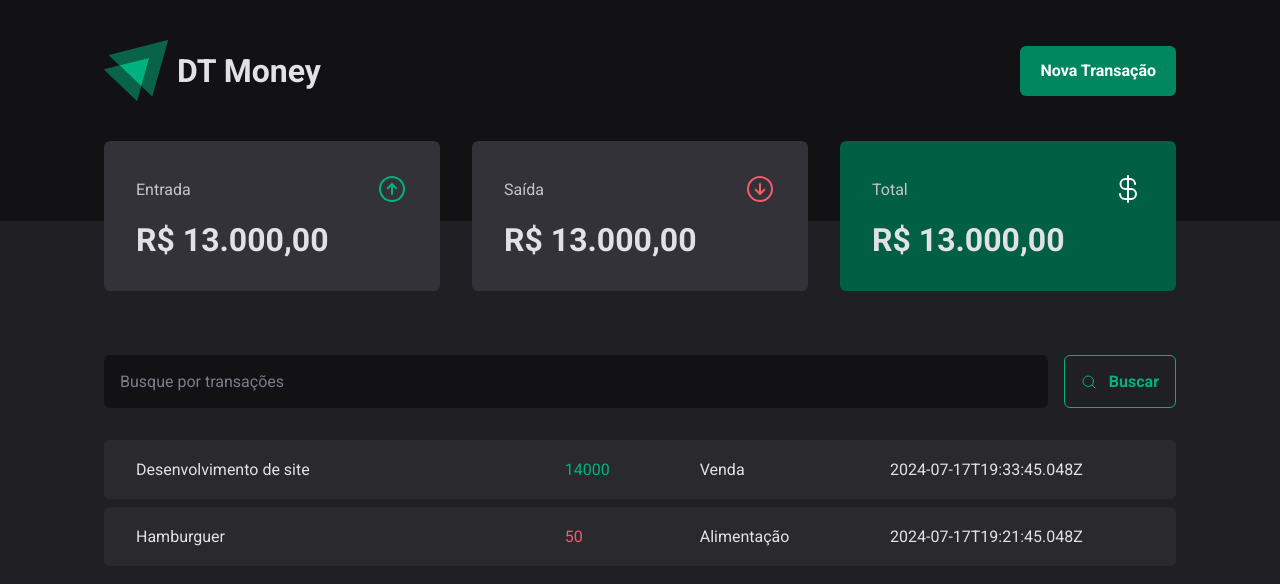
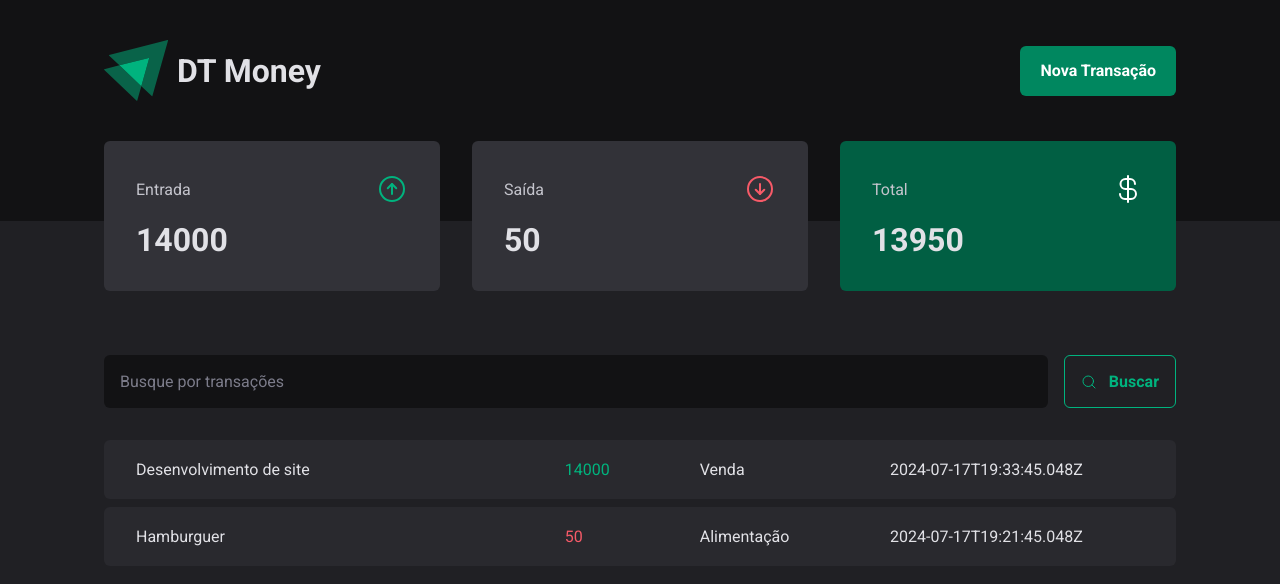
Before and after one commit to joaohenriquefernandes/ignite-dt-money, a React (Vite) app: page / in a window 1280 px wide. Shown: the top 584 px of the page. Built offline with nearby package versions, Linux system fonts and the light colour scheme; data requests are answered from the project's data file.

Commit message:
feat: create summary transactions calc

```diff
--- a/src/components/Summary/index.tsx
+++ b/src/components/Summary/index.tsx
@@ -1,8 +1,32 @@
 import { ArrowCircleDown, ArrowCircleUp, CurrencyDollar } from 'phosphor-react';
+import { useContext } from 'react';
+
+import { TransactionsContext } from '../../context/TransactionsContext';
 
 import { SummaryCard, SummaryContainer } from './styles';
 
 export function Summary() {
+  const { transactions } = useContext(TransactionsContext);
+
+  const { income, outcome, total } = transactions.reduce(
+    (acc, transaction) => {
+      if (transaction.type === 'income') {
+        acc.income += transaction.price;
+        acc.total += transaction.price;
+      } else {
+        acc.outcome += transaction.price;
+        acc.total -= transaction.price;
+      }
+
+      return acc;
+    },
+    {
+      income: 0,
+      outcome: 0,
+      total: 0,
+    },
+  );
+
   return (
     <SummaryContainer>
       <SummaryCard>
@@ -11,7 +35,7 @@ export function Summary() {
           <ArrowCircleUp size={32} color="#00b37e" />
         </header>
 
-        <strong>R$ 13.000,00</strong>
+        <strong>{income}</strong>
       </SummaryCard>
 
       <SummaryCard>
@@ -20,7 +44,7 @@ export function Summary() {
           <ArrowCircleDown size={32} color="#f75a68" />
         </header>
 
-        <strong>R$ 13.000,00</strong>
+        <strong>{outcome}</strong>
       </SummaryCard>
 
       <SummaryCard variant="green">
@@ -29,7 +53,7 @@ export function Summary() {
           <CurrencyDollar size={32} color="#fff" />
         </header>
 
-        <strong>R$ 13.000,00</strong>
+        <strong>{total}</strong>
       </SummaryCard>
     </SummaryContainer>
   );
```
